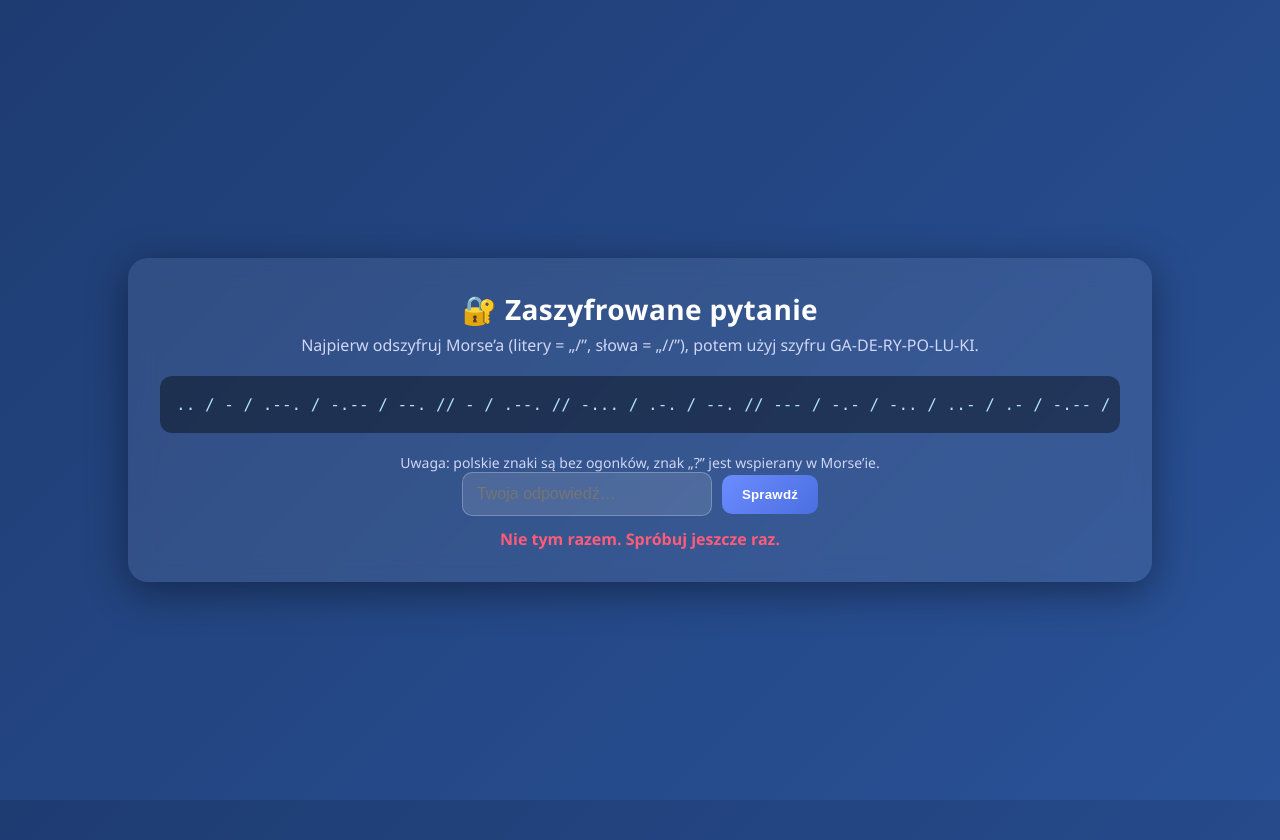
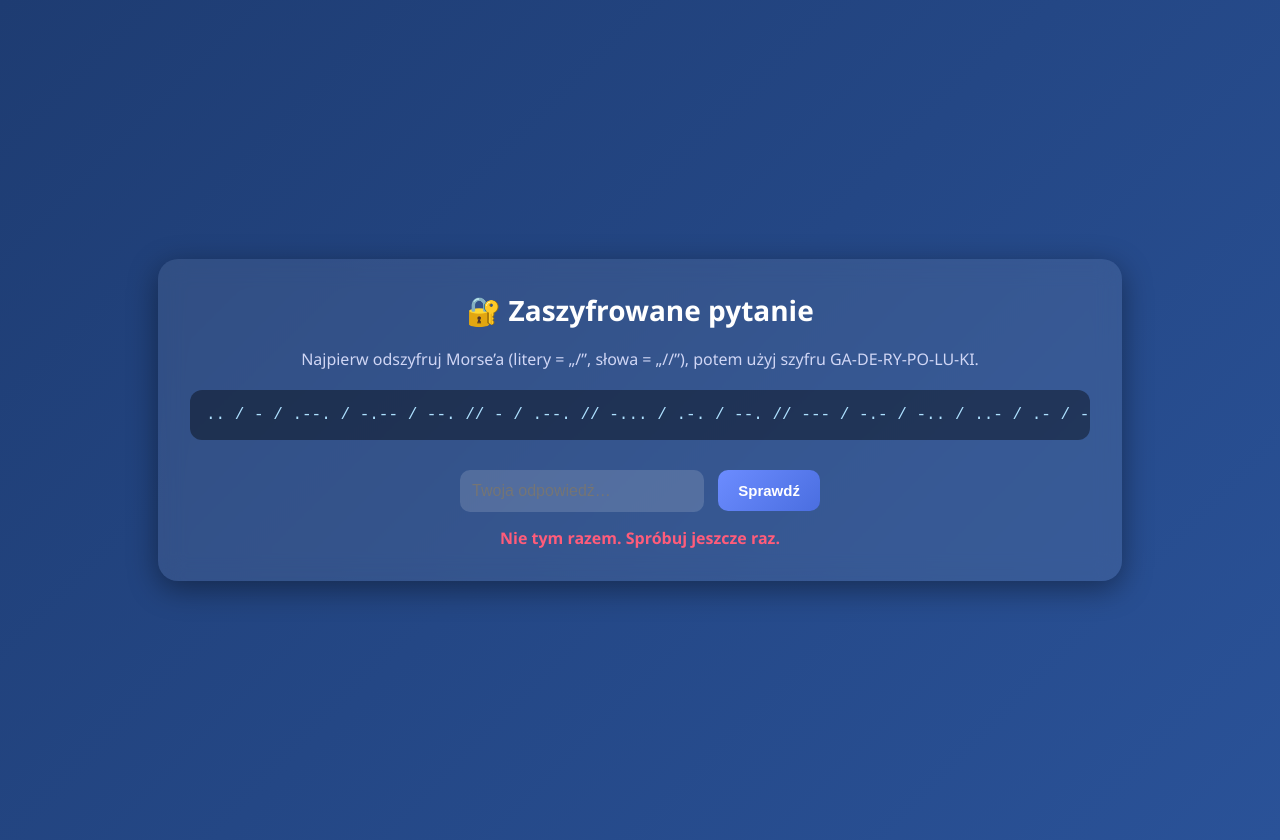
Before and after one commit to szymixv/zagadkamedialna, a plain HTML site: page index.html in a window 1280 px wide. Both pictures are taken after a click on the button "Sprawdź". Drawn offline with Linux system fonts and the light colour scheme.

Commit message:
Update index.html

```diff
--- a/index.html
+++ b/index.html
@@ -5,100 +5,104 @@
   <meta name="viewport" content="width=device-width, initial-scale=1" />
   <title>Zagadka ZHR — Morse → GA-DE-RY-PO-LU-KI</title>
   <style>
-    :root{
-      --bg1:#1e3c72; --bg2:#2a5298;
-      --card-bg: rgba(255,255,255,0.08);
-      --glass-blur: 12px;
-      --text:#ffffff; --muted:#d0d6f5;
-      --accent1:#6c8cff; --accent2:#4a6ee0;
-      --ok:#2ecc71; --err:#ff5c7a;
-      --mono:#aee1ff;
+    body {
+      margin: 0;
+      font-family: 'Segoe UI', Roboto, sans-serif;
+      background: linear-gradient(135deg, #1e3c72, #2a5298);
+      color: #fff;
+      display: flex;
+      justify-content: center;
+      align-items: center;
+      min-height: 100vh;
+      padding: 20px;
     }
-    html,body{height:100%}
-    body{
-      margin:0;
-      font-family:'Segoe UI', Roboto, system-ui, -apple-system, Arial, sans-serif;
-      background: linear-gradient(135deg, var(--bg1), var(--bg2));
-      color:var(--text);
-      display:flex; align-items:center; justify-content:center;
-      min-height:100vh; padding:20px;
+    .card {
+      background: rgba(255,255,255,0.08);
+      backdrop-filter: blur(12px);
+      border-radius: 20px;
+      padding: 32px;
+      max-width: 900px;
+      width: 100%;
+      box-shadow: 0 8px 30px rgba(0,0,0,.4);
+      text-align: center;
+      animation: fadeIn 1s ease;
     }
-    .card{
-      width:100%; max-width:960px;
-      background:var(--card-bg);
-      backdrop-filter: blur(var(--glass-blur));
-      border-radius:20px;
-      padding:32px;
-      box-shadow:0 10px 40px rgba(0,0,0,.4);
-      animation:fadeIn .8s ease both;
-      text-align:center;
+    @keyframes fadeIn {
+      from { opacity: 0; transform: translateY(20px); }
+      to { opacity: 1; transform: translateY(0); }
     }
-    @keyframes fadeIn{
-      from{opacity:0; transform:translateY(14px)}
-      to{opacity:1; transform:translateY(0)}
+    h1 { margin-top: 0; font-size: 28px; }
+    p.lead { color: #d0d6f5; }
+    pre {
+      background: rgba(0,0,0,.4);
+      padding: 16px;
+      border-radius: 12px;
+      overflow-x: auto;
+      font-family: monospace;
+      font-size: 16px;
+      margin: 20px 0;
+      color: #aee1ff;
+      text-align: left;
     }
-    h1{margin:0 0 6px; font-size:28px; letter-spacing:.4px}
-    p.lead{margin:0; color:var(--muted)}
-    pre{
-      background: rgba(0,0,0,.4);
-      padding:16px; border-radius:12px;
-      margin:20px 0;
-      font-family: ui-monospace, SFMono-Regular, Menlo, Consolas, "Liberation Mono", monospace;
-      font-size:16px; line-height:1.6; color:var(--mono);
-      text-align:left; overflow-x:auto;
+    input {
+      padding: 12px;
+      border-radius: 10px;
+      border: none;
+      outline: none;
+      background: rgba(255,255,255,.15);
+      color: #fff;
+      width: 220px;
+      font-size: 16px;
+      margin-top: 10px;
     }
-    .controls{display:flex; gap:10px; justify-content:center; align-items:center; flex-wrap:wrap}
-    input{
-      padding:12px 14px; border-radius:10px; border:1px solid rgba(255,255,255,.25);
-      background: rgba(255,255,255,.12); color:#fff; width:220px; font-size:16px; outline:none;
-      transition: box-shadow .15s ease, border-color .15s ease;
+    button {
+      padding: 12px 20px;
+      margin-left: 10px;
+      border: none;
+      border-radius: 10px;
+      background: linear-gradient(135deg, #6c8cff, #4a6ee0);
+      color: white;
+      cursor: pointer;
+      font-weight: bold;
+      font-size: 15px;
+      transition: transform .15s ease, box-shadow .15s ease;
     }
-    input:focus{box-shadow:0 0 0 4px rgba(108,140,255,.25); border-color:#a1b4ff}
-    button{
-      padding:12px 20px; border:none; border-radius:10px;
-      background: linear-gradient(135deg, var(--accent1), var(--accent2));
-      color:#fff; font-weight:700; letter-spacing:.2px; cursor:pointer;
-      transition: transform .12s ease, box-shadow .15s ease, filter .2s ease;
+    button:hover {
+      transform: translateY(-2px);
+      box-shadow: 0 6px 16px rgba(0,0,0,.3);
     }
-    button:hover{transform:translateY(-2px); box-shadow:0 8px 18px rgba(0,0,0,.3)}
-    button:active{transform:translateY(0)}
-    .msg{margin-top:12px; font-weight:700}
-    .ok{color:var(--ok)} .no{color:var(--err)}
-    #qrSection{margin-top:24px; display:none}
-    .qrbox{
+    .msg { margin-top: 15px; font-weight: bold; font-size: 16px; }
+    .ok { color: #2ecc71; }
+    .no { color: #ff5c7a; }
+    #qrSection { margin-top: 25px; display: none; }
+    .qrbox {
       display:inline-grid; place-items:center;
       padding:14px; background:#ffffff; border-radius:14px;
       box-shadow:0 8px 24px rgba(0,0,0,.35);
-      margin:0 auto 12px;
+      margin:0 auto;
     }
-    #qrcode canvas, #qrcode img{width:200px !important; height:200px !important}
-    .note{color:#fff; font-style:italic}
-    .hint{margin-top:8px; color:var(--muted); font-size:14px}
+    #qrcode canvas, #qrcode img { width:200px !important; height:200px !important }
   </style>
 </head>
 <body>
-  <main class="card" role="main" aria-labelledby="t">
-    <h1 id="t">🔐 Zaszyfrowane pytanie</h1>
+  <div class="card">
+    <h1>🔐 Zaszyfrowane pytanie</h1>
     <p class="lead">Najpierw odszyfruj Morse’a (litery = „/”, słowa = „//”), potem użyj szyfru GA-DE-RY-PO-LU-KI.</p>
+    <pre id="cipher"></pre>
 
-    <pre id="cipher" aria-label="Tekst zagadki w alfabecie Morse’a"></pre>
-    <div class="hint">Uwaga: polskie znaki są bez ogonków, znak „?” jest wspierany w Morse’ie.</div>
-
-    <div class="controls" aria-label="Wprowadź odpowiedź">
-      <input id="odpowiedz" type="text" placeholder="Twoja odpowiedź…" inputmode="numeric" aria-label="Odpowiedź" />
+    <div>
+      <input id="odpowiedz" type="text" placeholder="Twoja odpowiedź…" />
       <button id="sprawdz">Sprawdź</button>
     </div>
-    <div class="msg" id="komunikat" role="status" aria-live="polite"></div>
+    <div class="msg" id="komunikat"></div>
 
-    <section id="qrSection" aria-label="Sekcja z kodem QR">
+    <div id="qrSection">
       <div class="qrbox">
-        <div id="qrcode" aria-hidden="false"></div>
+        <div id="qrcode"></div>
       </div>
-      <p class="note">📸 Link do zdjęć znajdziesz w starym poście z pielgrzymki ZHR.</p>
-    </section>
-  </main>
+    </div>
+  </div>
 
-  <!-- Biblioteka QRCodeJS (musi być załadowana przed użyciem) -->
   <script src="https://cdn.jsdelivr.net/npm/qrcodejs@1.0.0/qrcode.min.js"></script>
   <script>
     // ===== KONFIG =====
@@ -106,12 +110,14 @@
     const POPRAWNE = ["43"];
     const MSG_OK = "Brawo! To poprawna odpowiedź 🎉";
     const MSG_NO = "Nie tym razem. Spróbuj jeszcze raz.";
-    const QR_TRESC = "https://twoj-link-do-zdjec.pl"; // <- PODMIEŃ na właściwy link
 
-    // ===== SZYFROWANIE =====
+    // Treść QR = tekst + link
+    const QR_TRESC = "Tu Instagram pielgrzymki: https://www.instagram.com/pielgrzymkazhr/";
+
+    // ===== FUNKCJE =====
     const stripDiacritics = s => s.normalize("NFD").replace(/[\u0300-\u036f]/g, "");
     const GADERY = { G:"A", A:"G", D:"E", E:"D", R:"Y", Y:"R", P:"O", O:"P", L:"U", U:"L", K:"I", I:"K" };
-    const applyGadery = s => s.split("").map(ch=>{
+    const applyGadery = s => s.split("").map(ch => {
       const up = ch.toUpperCase();
       if (GADERY[up]) {
         const mapped = GADERY[up];
@@ -129,7 +135,6 @@
       "?":"..--.."
     };
 
-    // Morse: litery "/" , słowa "//"
     const toMorse = s => {
       return s.split(" ").map(word =>
         word.split("").map(ch => {
@@ -139,21 +144,19 @@
       ).join(" // ");
     };
 
-    // Kolejność dla użytkownika: Morse -> GA-DE-RY-PO-LU-KI,
-    // więc tutaj najpierw kodujemy GA-DE-RY-PO-LU-KI, potem zamieniamy na Morse’a.
+    // Generowanie zagadki
     const pytanieBase = stripDiacritics(PYTANIE_ORG);
     const poGadery = applyGadery(pytanieBase);
     const morseFinal = toMorse(poGadery);
     document.getElementById("cipher").textContent = morseFinal;
 
-    // ===== LOGIKA ODP. + QR =====
+    // Sprawdzanie odpowiedzi
     const input = document.getElementById("odpowiedz");
     const msg = document.getElementById("komunikat");
     const qrSection = document.getElementById("qrSection");
     const qrContainer = document.getElementById("qrcode");
 
     function showQR() {
-      // wyczyść poprzednią zawartość (gdyby użytkownik odświeżał/klikał kilka razy)
       qrContainer.innerHTML = "";
       new QRCode(qrContainer, {
         text: QR_TRESC,
@@ -167,11 +170,15 @@
     }
 
     function checkAnswer() {
-      const val = (input.value || "").trim().replace(",", ".");
-      const ok = POPRAWNE.includes(val);
-      msg.textContent = ok ? MSG_OK : MSG_NO;
-      msg.className = "msg " + (ok ? "ok" : "no");
-      if (ok) showQR();
+      const val = (input.value || "").trim();
+      if (POPRAWNE.includes(val)) {
+        msg.textContent = MSG_OK;
+        msg.className = "msg ok";
+        showQR();
+      } else {
+        msg.textContent = MSG_NO;
+        msg.className = "msg no";
+      }
     }
 
     document.getElementById("sprawdz").addEventListener("click", checkAnswer);
```
